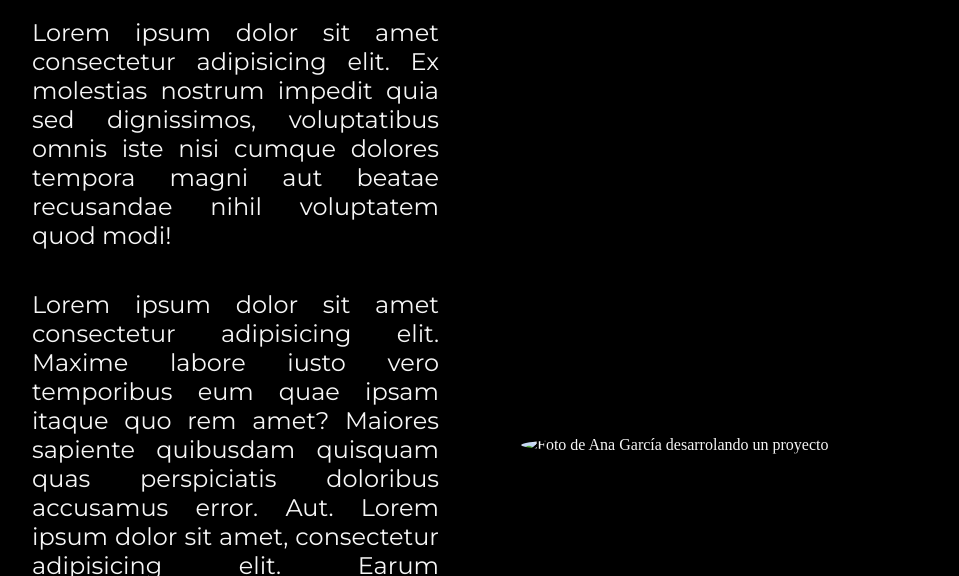
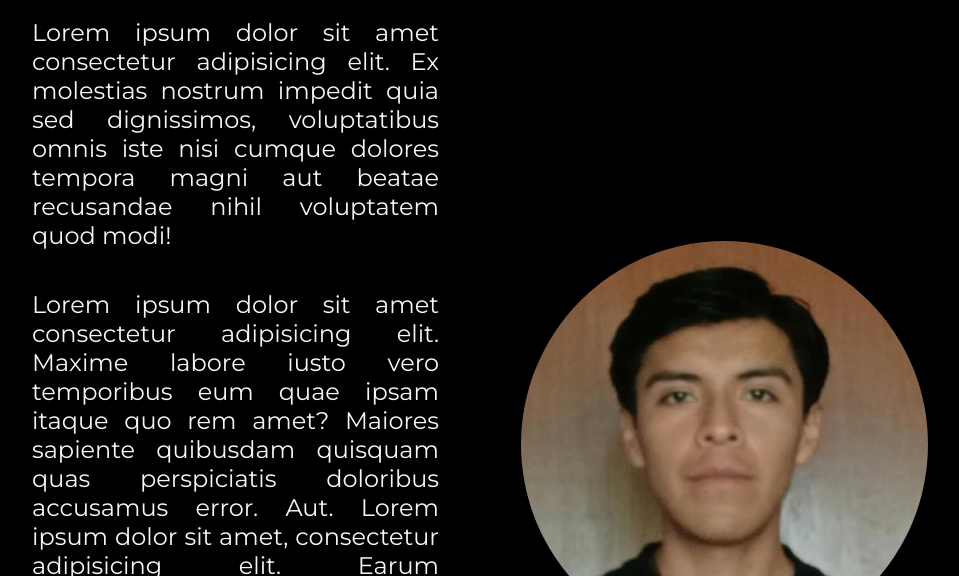
Before and after one commit to raul-hernandez-dev/portafolio, a plain HTML site: page about.html in a window 1280 px wide. Shown: the part 224-800 px from the top of the page, without its empty margins (160-1119 px from the left). Drawn offline with nearby package versions, Linux system fonts and the light colour scheme; the site is published under a folder, as on GitHub Pages, so addresses that start at the root find nothing.

Commit message:
Se corrige la descripción de la imagen de perfil y la ruta al recurso

```diff
--- a/about.html
+++ b/about.html
@@ -31,7 +31,7 @@
                 fugit officiis voluptatem velit at commodi, quibusdam odit suscipit doloribus saepe necessitatibus
                 error. Aspernatur quam qui ut eum ab!</p>
         </section>
-        <img class="imagen__perfil" src="/assets/perfil.jpg" alt="Foto de Ana García desarrolando un proyecto">
+        <img class="imagen__perfil" src="./assets/perfil.jpg" alt="Foto de perfil">
     </main>
     <footer class="footer">
         Desarrollado por Raúl Hernández López
```
Also changed, not shown: index.html (+1 -1 lines).
